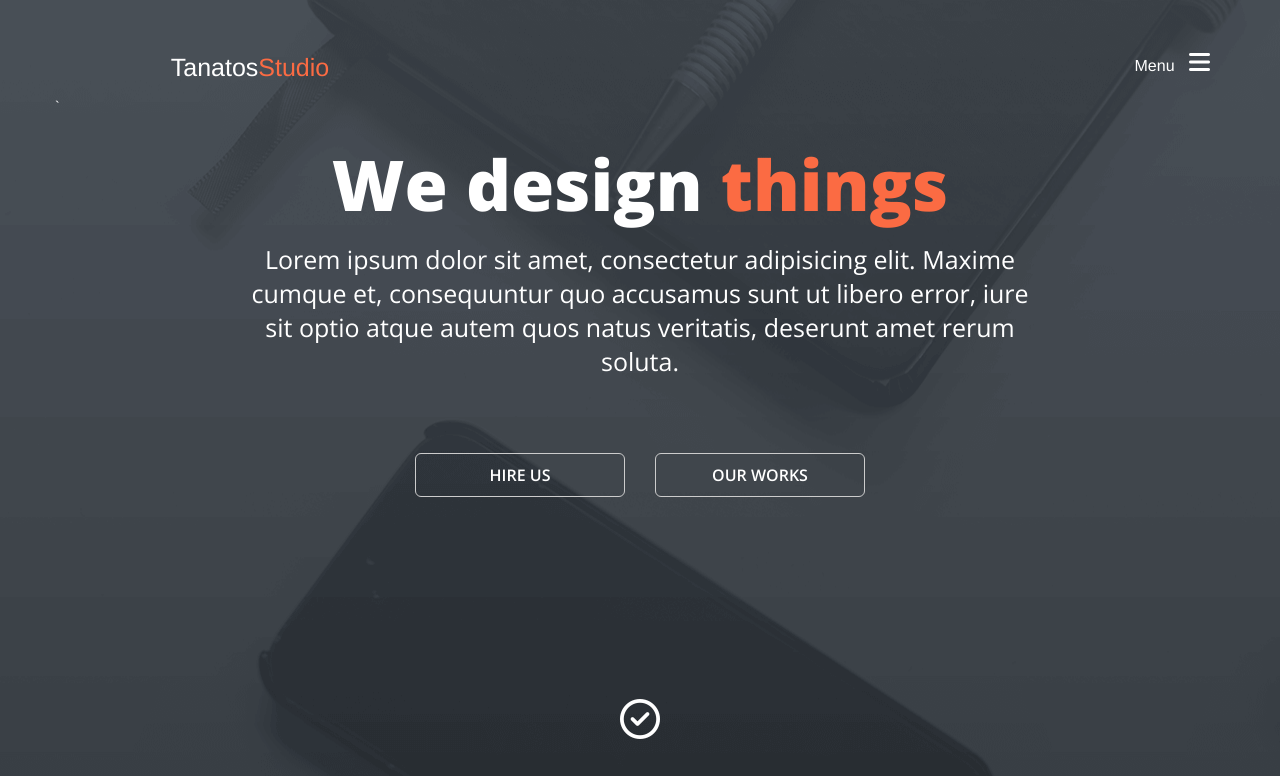
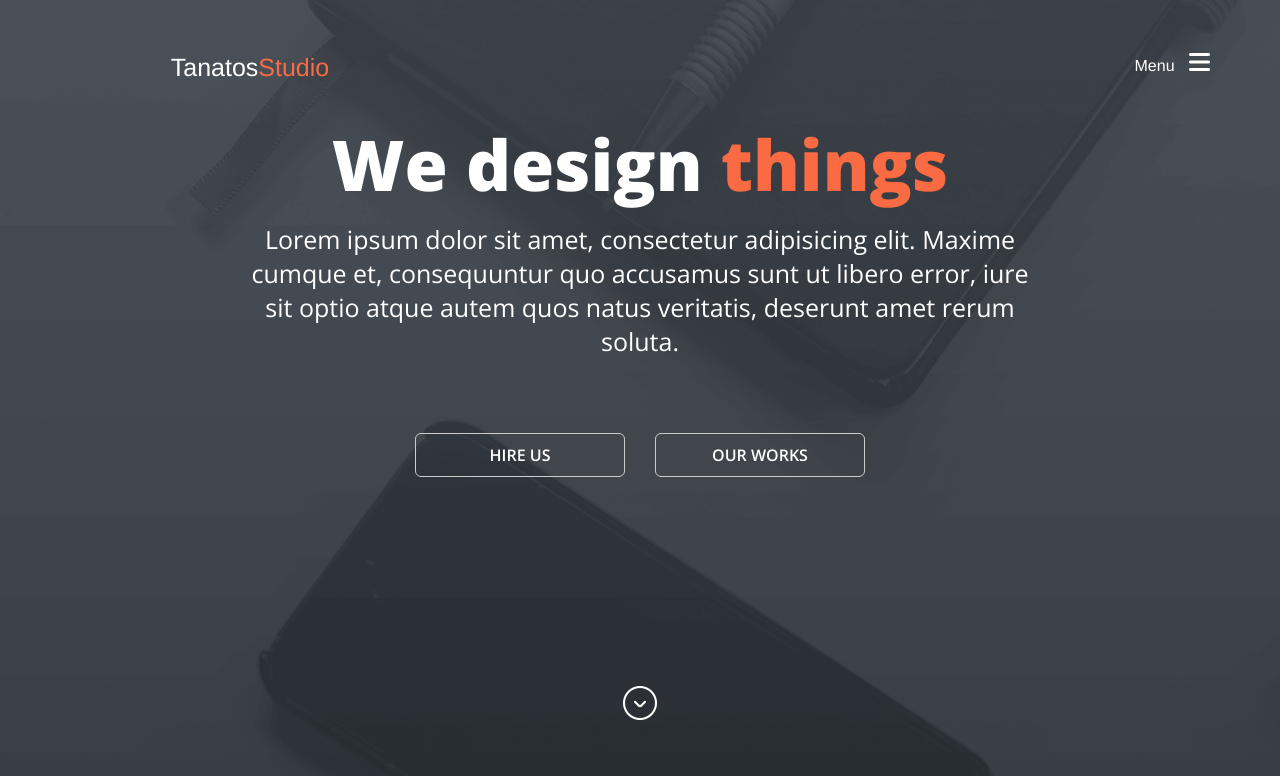
Before and after one commit to Madfinn/HomeTask, a plain HTML site: page HomeWork/HW24/index.html in a window 1280 px wide. Shown: the top 776 px of the page. Drawn offline with nearby package versions, Linux system fonts and the light colour scheme.

Commit message:
change arrow img

```diff
--- a/HomeWork/HW24/index.html
+++ b/HomeWork/HW24/index.html
@@ -33,7 +33,7 @@
 		<div class="container">
 			<div class="row">
 				<div>
-					`<h1 class="text-center">We design <span class="text-orange">things</span></h1>
+					<h1 class="text-center">We design <span class="text-orange">things</span></h1>
 				</div>
 					<p class="text-center descr-main">
 						Lorem ipsum dolor sit amet, consectetur adipisicing elit. Maxime cumque et, consequuntur quo accusamus sunt ut libero error, iure sit optio atque autem quos natus veritatis, deserunt amet rerum soluta.
@@ -48,7 +48,7 @@
 			</div>
 			<div class="row">
 				<div class="col-lg-12 text-center arrow-down">
-					<a href="#"><i class="fa fa-check-circle-o" aria-hidden="true"></i></a>
+					<a href="#"><img src="img/circle_arrow.png" alt="circle arrow-down"></a>
 				</div>
 			</div>
 		</div>
```
Also changed, not shown: HomeWork/HW24/img/circle_arrow.png (added).
